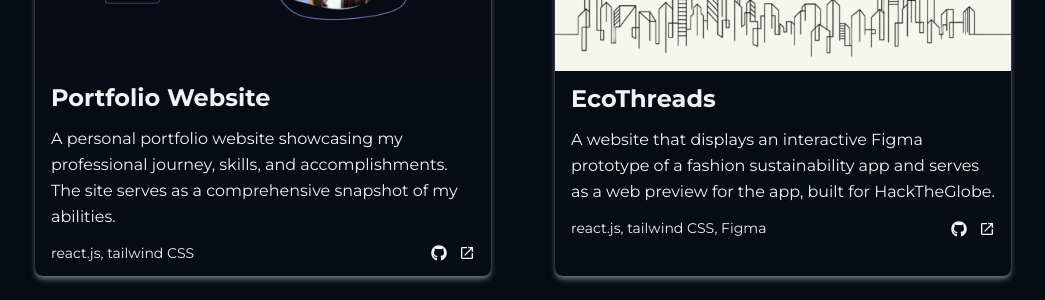
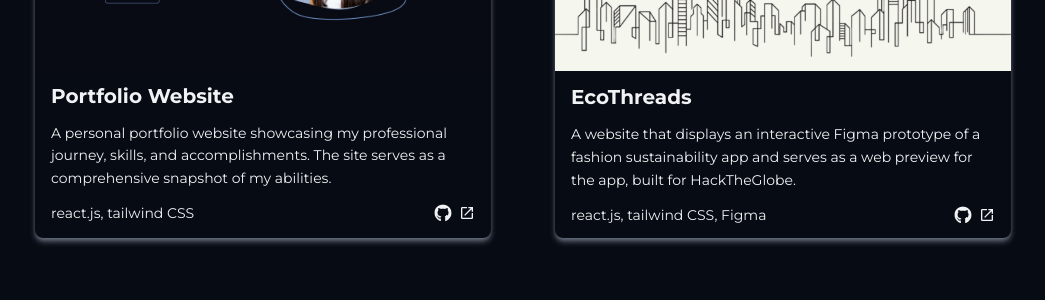
Before and after one commit to billie-zhang/portfolio-page, a React (Create React App) app: page / in a window 1280 px wide. Shown: the part 2203-2503 px from the top of the page, without its empty margins (117-1162 px from the left). Built offline with nearby package versions, Linux system fonts and the light colour scheme; grey boxes are pictures that could not be loaded; a web font is replaced by a local one.

Commit message:
update project cards

```diff
--- a/src/components/Projects.jsx
+++ b/src/components/Projects.jsx
@@ -63,13 +63,13 @@ const Projects = () => {
             >
               <img src={src} alt="" className="rounded-t-md" />
               <div>
-                <h4 className="px-4 pt-3 font-bold text-2xl">{title}</h4>
-                <p className="px-4 py-3 text-md leading-relaxed line-clamp-4">
+                <h4 className="px-4 pt-3 font-bold text-xl">{title}</h4>
+                <p className="px-4 py-3 text-sm leading-relaxed line-clamp-4">
                   {desc}
                 </p>
               </div>
               <div>
-                <div className="flex flex-row justify-between items-center px-4 place-content-end">
+                <div className="flex flex-row justify-between items-center px-4 ">
                   <p className="items-center pb-3 text-sm leading-relaxed">
                     {lang}
                   </p>
@@ -78,9 +78,9 @@ const Projects = () => {
                       target="_blank"
                       rel="noopener noreferrer"
                       href={github}
-                      className="w-10 px-2 pb-3 duration-200 hover:scale-105"
+                      className="px-2 pb-3 duration-200 hover:scale-105"
                     >
-                      <FaGithub className="w-full" />
+                      <FaGithub className="w-full scale-110" />
                     </a>
                     <a
                       target="_blank"
```
